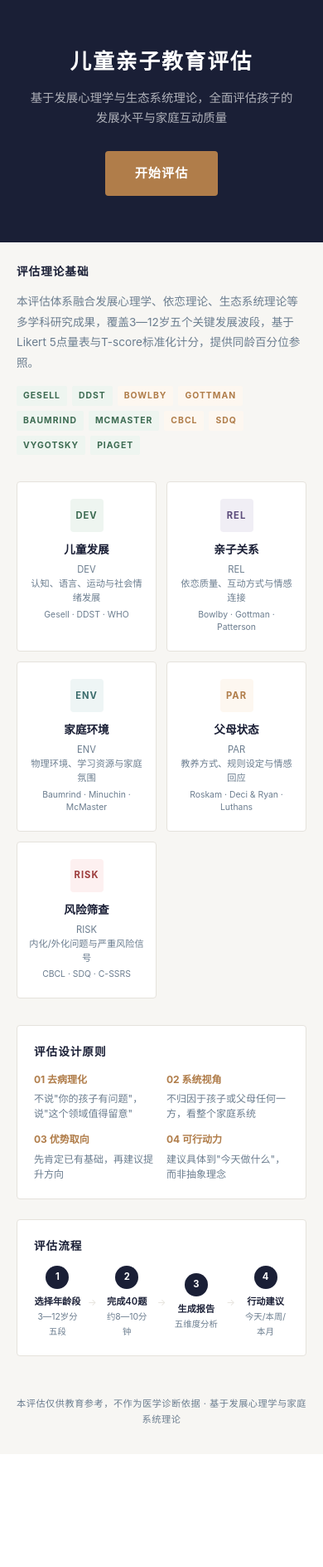
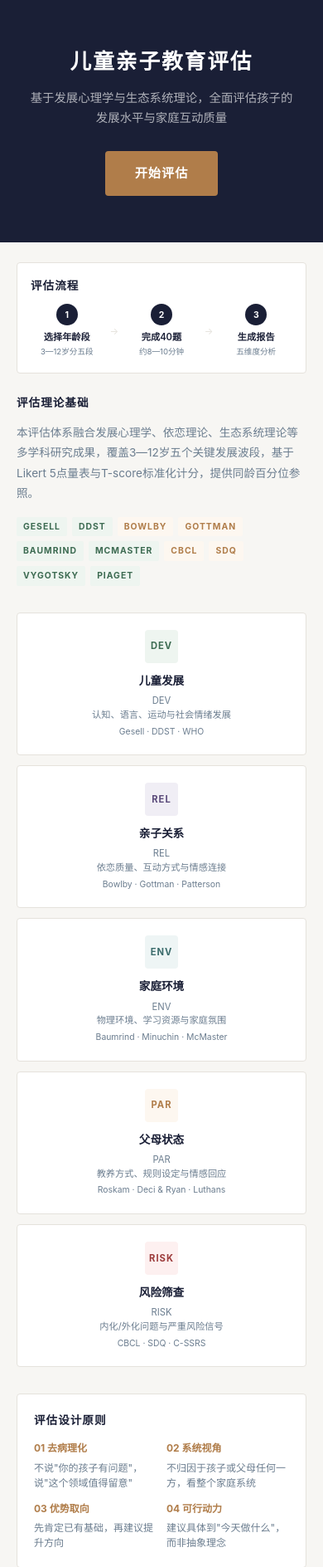
Before and after one commit to ishuaishuai/parenting-assessment, a FastAPI app: page / in a window 390 px wide. Shown: the top 1888 px of the page at 83% size. Before the commit the page ends 1715 px from the top, so only its background shows below. Run offline with FastAPI, Linux system fonts and the light colour scheme.

Commit message:
ui: move flow above theory, remove step 4, smaller height, mobile dim-grid 1col

```diff
--- a/static/css/style.css
+++ b/static/css/style.css
@@ -120,6 +120,11 @@
   grid-template-columns: 1fr 1fr;
   gap: 12px;
   margin: 20px 0 32px;
+}
+@media (max-width: 480px) {
+  .dim-grid {
+    grid-template-columns: 1fr;
+  }
 }
 .dim-card {
   background: var(--c-card);
--- a/static/index.html
+++ b/static/index.html
@@ -14,6 +14,29 @@
   </section>
 
   <div class="container">
+    <div style="background:var(--c-card);border:1px solid var(--c-border);border-radius:4px;padding:16px;margin-bottom:24px;">
+      <h2 style="font-size:0.85rem;font-weight:700;color:var(--c-ink);margin-bottom:10px;letter-spacing:1px;text-transform:uppercase;">评估流程</h2>
+      <div style="display:flex;align-items:center;gap:8px;">
+        <div style="text-align:center;flex:1;">
+          <div style="width:26px;height:26px;border-radius:50%;background:var(--c-ink);color:#fff;display:flex;align-items:center;justify-content:center;font-size:0.65rem;font-weight:700;margin:0 auto 5px;">1</div>
+          <div style="font-size:0.7rem;color:var(--c-ink);font-weight:600;">选择年龄段</div>
+          <div style="font-size:0.6rem;color:var(--c-ink-muted);">3—12岁分五段</div>
+        </div>
+        <div style="font-size:0.7rem;color:var(--c-border);">→</div>
+        <div style="text-align:center;flex:1;">
+          <div style="width:26px;height:26px;border-radius:50%;background:var(--c-ink);color:#fff;display:flex;align-items:center;justify-content:center;font-size:0.65rem;font-weight:700;margin:0 auto 5px;">2</div>
+          <div style="font-size:0.7rem;color:var(--c-ink);font-weight:600;">完成40题</div>
+          <div style="font-size:0.6rem;color:var(--c-ink-muted);">约8—10分钟</div>
+        </div>
+        <div style="font-size:0.7rem;color:var(--c-border);">→</div>
+        <div style="text-align:center;flex:1;">
+          <div style="width:26px;height:26px;border-radius:50%;background:var(--c-ink);color:#fff;display:flex;align-items:center;justify-content:center;font-size:0.65rem;font-weight:700;margin:0 auto 5px;">3</div>
+          <div style="font-size:0.7rem;color:var(--c-ink);font-weight:600;">生成报告</div>
+          <div style="font-size:0.6rem;color:var(--c-ink-muted);">五维度分析</div>
+        </div>
+      </div>
+    </div>
+
     <div style="margin-bottom:32px;">
       <h2 style="font-size:0.85rem;font-weight:700;color:var(--c-ink);margin-bottom:12px;letter-spacing:1px;text-transform:uppercase;">评估理论基础</h2>
       <p style="font-size:0.85rem;color:var(--c-ink-muted);line-height:1.8;margin-bottom:16px;">本评估体系融合发展心理学、依恋理论、生态系统理论等多学科研究成果，覆盖3—12岁五个关键发展波段，基于Likert 5点量表与T-score标准化计分，提供同龄百分位参照。</p>
@@ -80,35 +103,6 @@
         </div>
       </div>
     </div>
-
-    <div style="background:var(--c-card);border:1px solid var(--c-border);border-radius:4px;padding:20px;margin-bottom:24px;">
-      <h2 style="font-size:0.85rem;font-weight:700;color:var(--c-ink);margin-bottom:12px;letter-spacing:1px;text-transform:uppercase;">评估流程</h2>
-      <div style="display:flex;align-items:center;gap:8px;">
-        <div style="text-align:center;flex:1;">
-          <div style="width:28px;height:28px;border-radius:50%;background:var(--c-ink);color:#fff;display:flex;align-items:center;justify-content:center;font-size:0.7rem;font-weight:700;margin:0 auto 6px;">1</div>
-          <div style="font-size:0.7rem;color:var(--c-ink);font-weight:600;">选择年龄段</div>
-          <div style="font-size:0.65rem;color:var(--c-ink-muted);">3—12岁分五段</div>
-        </div>
-        <div style="font-size:0.7rem;color:var(--c-border);">→</div>
-        <div style="text-align:center;flex:1;">
-          <div style="width:28px;height:28px;border-radius:50%;background:var(--c-ink);color:#fff;display:flex;align-items:center;justify-content:center;font-size:0.7rem;font-weight:700;margin:0 auto 6px;">2</div>
-          <div style="font-size:0.7rem;color:var(--c-ink);font-weight:600;">完成40题</div>
-          <div style="font-size:0.65rem;color:var(--c-ink-muted);">约8—10分钟</div>
-        </div>
-        <div style="font-size:0.7rem;color:var(--c-border);">→</div>
-        <div style="text-align:center;flex:1;">
-          <div style="width:28px;height:28px;border-radius:50%;background:var(--c-ink);color:#fff;display:flex;align-items:center;justify-content:center;font-size:0.7rem;font-weight:700;margin:0 auto 6px;">3</div>
-          <div style="font-size:0.7rem;color:var(--c-ink);font-weight:600;">生成报告</div>
-          <div style="font-size:0.65rem;color:var(--c-ink-muted);">五维度分析</div>
-        </div>
-        <div style="font-size:0.7rem;color:var(--c-border);">→</div>
-        <div style="text-align:center;flex:1;">
-          <div style="width:28px;height:28px;border-radius:50%;background:var(--c-ink);color:#fff;display:flex;align-items:center;justify-content:center;font-size:0.7rem;font-weight:700;margin:0 auto 6px;">4</div>
-          <div style="font-size:0.7rem;color:var(--c-ink);font-weight:600;">行动建议</div>
-          <div style="font-size:0.65rem;color:var(--c-ink-muted);">今天/本周/本月</div>
-        </div>
-      </div>
-    </div>
   </div>
 
   <footer class="footer">
```
